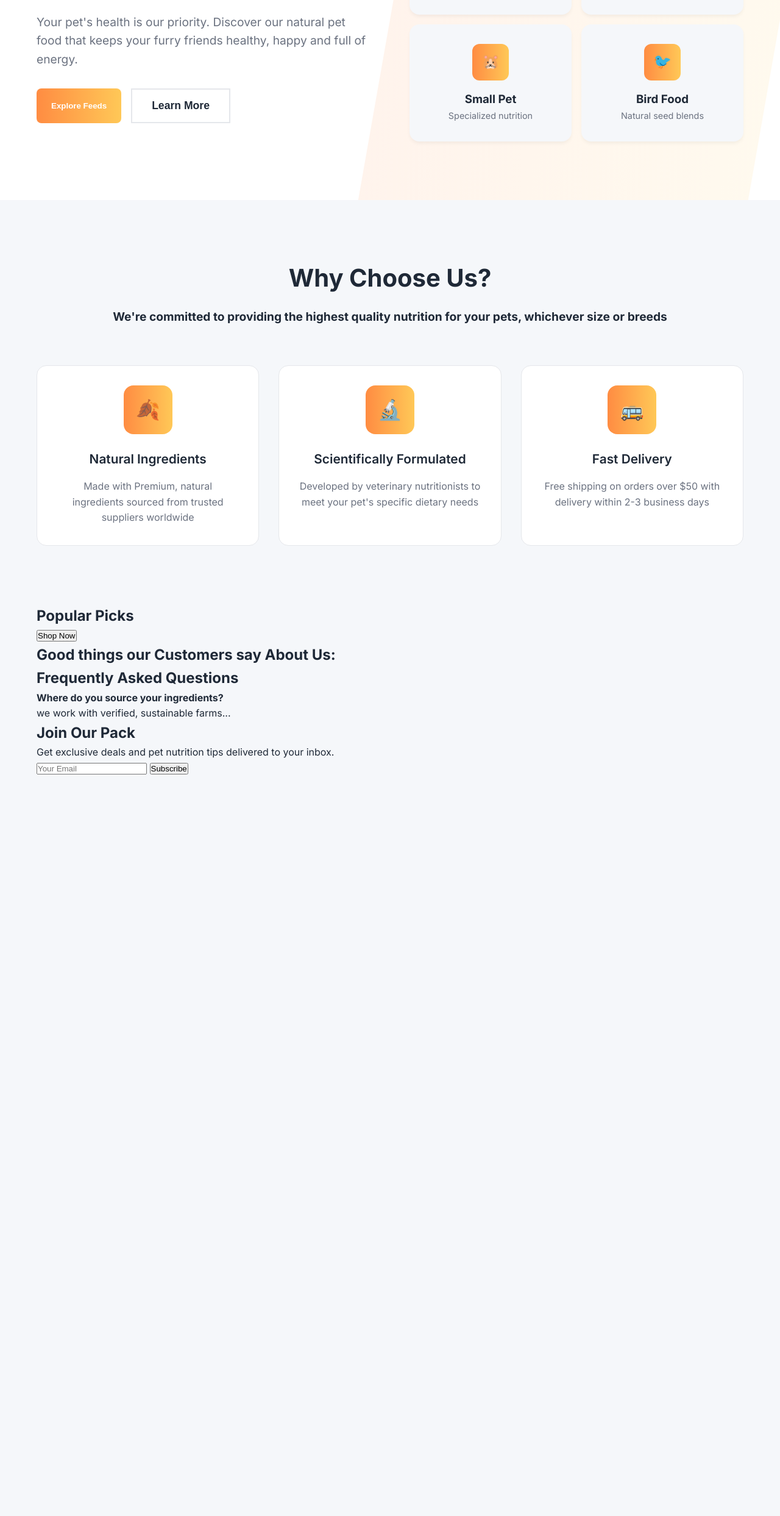
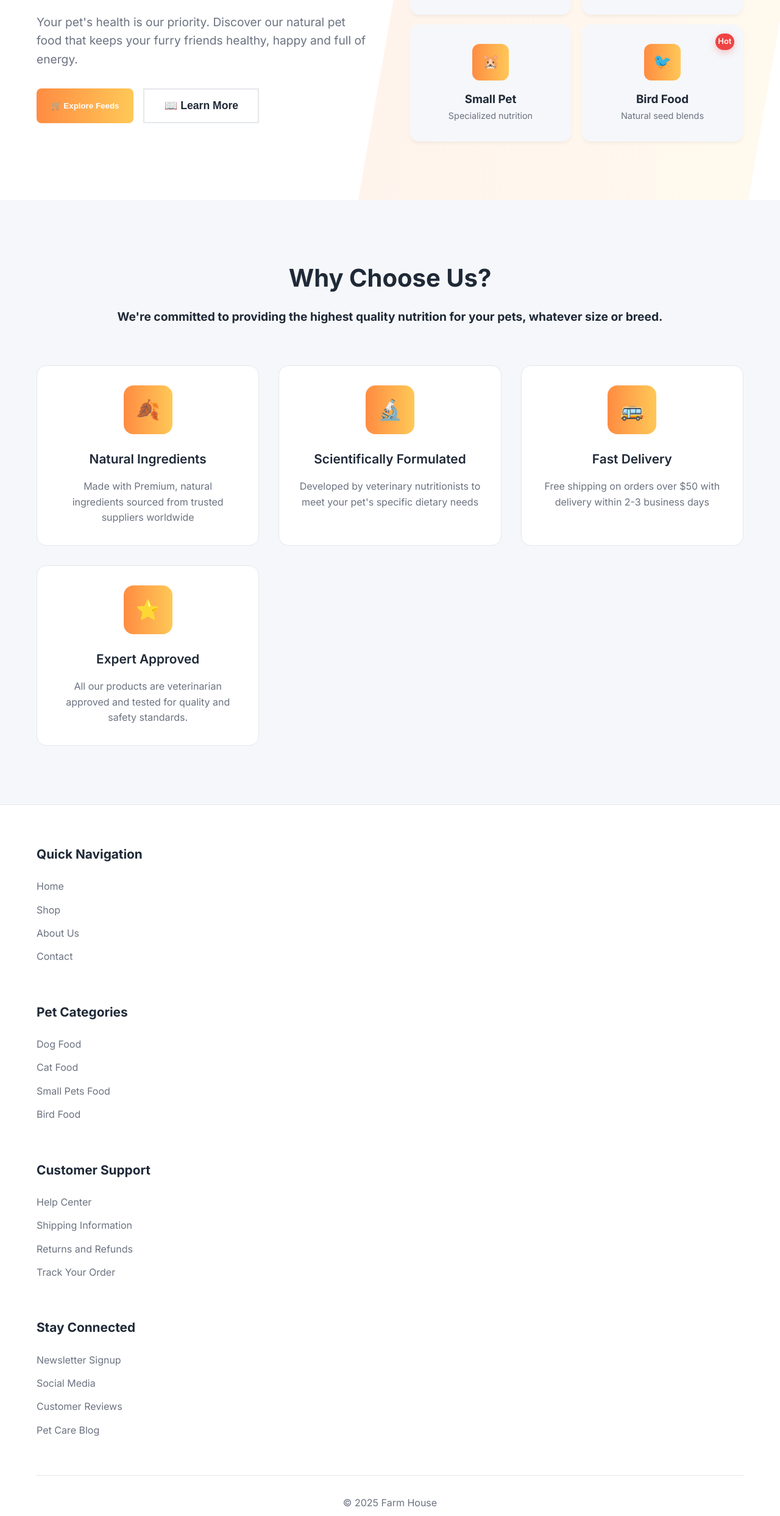
Before and after one commit to capsunlock/farmhousepv, a plain HTML site: page index.html in a window 1280 px wide. Shown: the part 311-2797 px from the top of the page at 61% size. Before the commit the page ends 1583 px from the top, so only its background shows below. Drawn offline with Linux system fonts and the light colour scheme.

Commit message:
Footer 50%, product-badge(not done)

```diff
--- a/index.html
+++ b/index.html
@@ -41,6 +41,7 @@
       </nav>
     </header>
 
+    <main>
       <!-- Hero -->
       <section class="hero" id="home">
         <div class="container">
@@ -53,19 +54,21 @@
               </p>
 
               <div class="hero-actions">
-              <button class="cta-btn">Explore Feeds</button>
-              <button class="btn-secondary">Learn More</button>
+                <button class="cta-btn">🛒 Explore Feeds</button>
+                <button class="btn-secondary">📖 Learn More</button>
               </div>
             </div>
             <div class="hero-image">
               <div class="product-showcase">
                 <div class="product-card">
                   <div class="product-icon">🐕</div>
+                  <div class="product-badge">Hot</div>
                   <h3>Dog Food</h3>
                   <p>Premium nutrition for all breeds</p>
                 </div>
                 <div class="product-card">
                   <div class="product-icon">🐱</div>
+                  <div class="product-badge">Hot</div>
                   <h3>Cat Food</h3>
                   <p>Delicious & healthy meal</p>
                 </div>
@@ -76,6 +79,7 @@
                 </div>
                 <div class="product-card">
                   <div class="product-icon">🐦</div>
+                  <div class="product-badge">Hot</div>
                   <h3>Bird Food</h3>
                   <p>Natural seed blends</p>
                 </div>
@@ -91,8 +95,8 @@
           <div class="section-header">
             <h2>Why Choose Us?</h2>
             <p>
-            We're committed to providing the highest quality nutrition for your
-            pets, whichever size or breeds
+              We're committed to providing the highest quality nutrition for
+              your pets, whatever size or breed.
             </p>
           </div>
           <div class="features-grid">
@@ -108,69 +112,78 @@
               <div class="feature-icon">🔬</div>
               <h3>Scientifically Formulated</h3>
               <p>
-              Developed by veterinary nutritionists to meet your pet's specific
-              dietary needs
+                Developed by veterinary nutritionists to meet your pet's
+                specific dietary needs
               </p>
             </div>
             <div class="feature-card">
               <div class="feature-icon">🚌</div>
               <h3>Fast Delivery</h3>
               <p>
-              Free shipping on orders over $50 with delivery within 2-3 business
-              days
+                Free shipping on orders over $50 with delivery within 2-3
+                business days
+              </p>
+            </div>
+            <div class="feature-card">
+              <div class="feature-icon">⭐</div>
+              <h3>Expert Approved</h3>
+              <p>
+                All our products are veterinarian approved and tested for
+                quality and safety standards.
               </p>
             </div>
           </div>
         </div>
       </section>
+    </main>
 
-    <!-- Popular Products -->
-    <section class="featured-products">
+    <footer id="contact">
+      <main>
         <div class="container">
-        <h2>Popular Picks</h2>
-        <div class="product-grid">
-          <!-- Products -->
+          <div class="footer-content">
+            <div class="footer-section">
+              <h4>Quick Navigation</h4>
+              <ul>
+                <li><a href="#home">Home</a></li>
+                <li><a href="#" onclick="openShop()">Shop</a></li>
+                <li><a href="#about">About Us</a></li>
+                <li><a href="#contact">Contact</a></li>
+              </ul>
             </div>
-        <button class="shopnow-btn">Shop Now</button>
+            <div class="footer-section">
+              <h4>Pet Categories</h4>
+              <ul>
+                <li><a href="#" onclick="openShop()">Dog Food</a></li>
+                <li><a href="#" onclick="openShop()">Cat Food</a></li>
+                <li><a href="#" onclick="openShop()">Small Pets Food</a></li>
+                <li><a href="#" onclick="openShop()">Bird Food</a></li>
+              </ul>
             </div>
-    </section>
-
-    <!-- Testimonials -->
-    <section class="testimonials">
-      <div class="container">
-        <h2>Good things our Customers say About Us:</h2>
+            <div class="footer-section">
+              <h4>Customer Support</h4>
+              <ul>
+                <li><a href="#">Help Center</a></li>
+                <li><a href="#">Shipping Information</a></li>
+                <li><a href="#">Returns and Refunds</a></li>
+                <li><a href="#">Track Your Order</a></li>
+              </ul>
             </div>
-      <div class="testimonial-grid">
-        <!-- Testimonies -->
+            <div class="footer-section">
+              <h4>Stay Connected</h4>
+              <ul>
+                <li><a href="#">Newsletter Signup</a></li>
+                <li><a href="#">Social Media</a></li>
+                <li><a href="#">Customer Reviews</a></li>
+                <li><a href="#">Pet Care Blog</a></li>
+              </ul>
             </div>
-    </section>
-
-    <!-- FAQ -->
-    <section class="faq">
-      <div class="container">
-        <h2>Frequently Asked Questions</h2>
-        <div class="faq-items">
-          <h4>Where do you source your ingredients?</h4>
-          <p>we work with verified, sustainable farms...</p>
           </div>
-        <!-- More Q&A pairs -->
+          <div class="footer-bottom">
+            <p>&copy; 2025 Farm House</p>
           </div>
-    </section>
-
-    <!-- Newsletter -->
-    <section class="newsletter">
-      <div class="container">
-        <h2>Join Our Pack</h2>
-        <p>
-          Get exclusive deals and pet nutrition tips delivered to your inbox.
-        </p>
-
-        <form>
-          <input type="email" placeholder="Your Email" required />
-          <button type="submit">Subscribe</button>
-        </form>
         </div>
-    </section>
+      </main>
+    </footer>
 
     <script src="script.js"></script>
   </body>
--- a/style.css
+++ b/style.css
@@ -19,12 +19,14 @@ html {
   --shadow: 0 4px 6px -1px rgba(0, 0, 0, 0.1);
   --gradient: linear-gradient(135deg, #667eea 0%, #764ba2 100%); */
 
+
   --bg-primary: #f5f7fa;
   --bg-secondary: #ffffff;
   --text-primary: #1f2937;
   --text-secondary: #6b7280;
   --accent: #ff8c42;
   --accent-hover: #e6762f;
+  --accent-red: #ef4444;
   --border: #e5e7eb;
   --shadow: 0 4px 6px -1px rgba(0, 0, 0, 0.05);
   --gradient: linear-gradient(90deg, #ff8c42 0%, #ffc857 100%);
@@ -175,6 +177,8 @@ body.nav-open .nav-links {
   transition: 0.3s;
 }
 
+/* Main Content*/
+
 /* Hero Section */
 .hero {
   padding: 6rem 0;
@@ -300,6 +304,19 @@ body.nav-open .nav-links {
   font-size: 1.5rem;
 }
 
+.product-badge {
+  position: absolute;
+  top: 15px;
+  right: 15px;
+  background: var(--accent-red);
+  color: white;
+  font-size: 0.8rem;
+  padding: 0.2rem 0.3rem;
+  border-radius: 15px;
+  font-weight: 600;
+  box-shadow: 0 4px 12px rgba(239, 68, 68, 0.3);
+}
+
 .product-card p {
   color: var(--text-secondary);
   font-size: 0.9rem;
@@ -370,6 +387,54 @@ body.nav-open .nav-links {
   color: var(--text-secondary);
 }
 
+/* Footer */
+footer {
+  background: var(--bg-secondary);
+  padding: 4rem 0 2rem;
+  border-top: 1px solid var(--border);
+}
+
+.footer-content {
+  display: grid;
+  grid-template-columns: repeat(auto-fit, minmax(250px 1fr));
+  gap: 3rem;
+  margin-bottom: 3rem;
+}
+
+.footer-section h4 {
+  font-size: 1.3rem;
+  font-weight: 700;
+  margin-bottom: 1.5rem;
+  color: var(--text-primary)
+}
+
+.footer-section ul {
+  list-style: none;
+}
+
+.footer-section ul li {
+  margin-bottom: 0.8rem;
+}
+
+.footer-section ul li a {
+  color: var(--text-secondary);
+  text-decoration: none;
+  transition: all 0.3s ease;
+  font-size: 1rem;
+}
+
+.footer-section ul li a:hover {
+  color: var(--accent-red);
+  transform: translateX(5px);
+}
+
+.footer-bottom {
+  text-align: center;
+  padding-top: 2rem;
+  border-top: 1px solid var(--border);
+  color: var(--text-secondary);
+  font-size: 1rem;
+}
 
 /* Mobile Styles */
 
```
Lines whose indentation alone changed are shown as unchanged.
